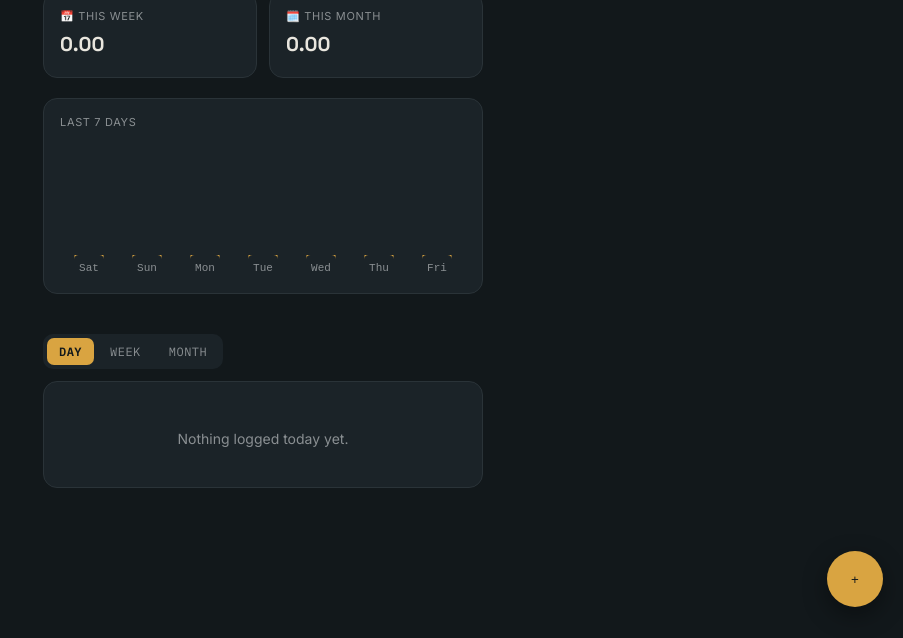
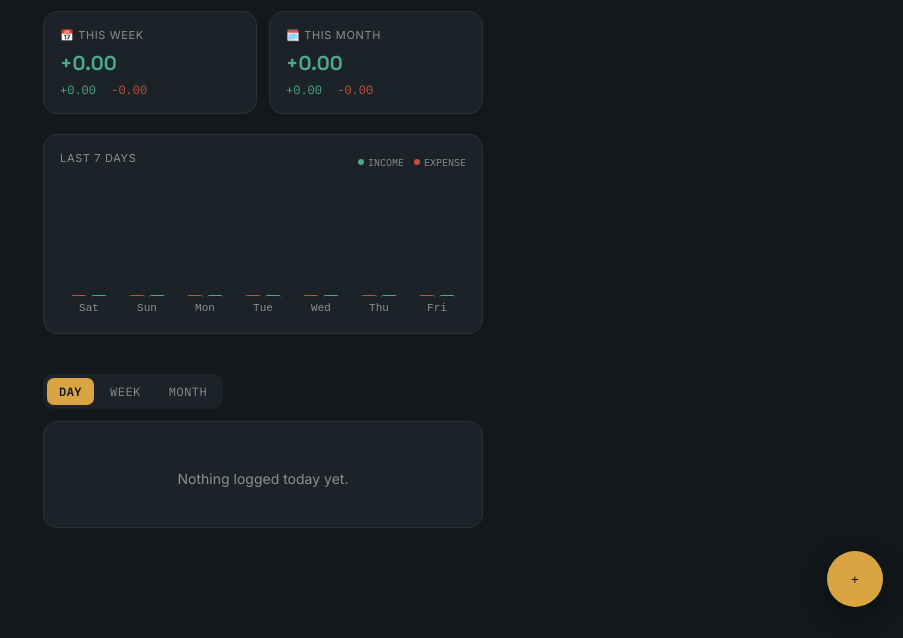
Before and after one commit to jimmysin069/Expenses, a plain HTML site: page index.html in a window 1280 px wide. Shown: the part 169-807 px from the top of the page, without its empty margins (377-1280 px from the left). Drawn offline with Linux system fonts and the light colour scheme.

Commit message:
Add files via upload

```diff
--- a/app.js
+++ b/app.js
@@ -4,12 +4,12 @@
 //    "Authorized JavaScript origins".
 // 3. Paste the client ID below.
 const CONFIG = {
-  GOOGLE_CLIENT_ID: "129381559770-56u047to9s99j59gavs2oti1ifd1vuoi.apps.googleusercontent.com",
+  GOOGLE_CLIENT_ID: "YOUR_GOOGLE_CLIENT_ID.apps.googleusercontent.com",
   DRIVE_SCOPE: "https://www.googleapis.com/auth/drive.appdata",
   DRIVE_FILENAME: "ledger-data.json"
 };
 
-const CATEGORIES = [
+const EXPENSE_CATEGORIES = [
   { id: "food", label: "Food", color: "#C1533B" },
   { id: "transport", label: "Transport", color: "#4FA88B" },
   { id: "bills", label: "Bills", color: "#D9A441" },
@@ -17,11 +17,22 @@ const CATEGORIES = [
   { id: "health", label: "Health", color: "#B06BC9" },
   { id: "other", label: "Other", color: "#8A8F92" }
 ];
-const catMeta = (id) => CATEGORIES.find((c) => c.id === id) || CATEGORIES[5];
+const INCOME_CATEGORIES = [
+  { id: "tips", label: "Tips", color: "#4FA88B" },
+  { id: "salary", label: "Salary", color: "#7C8FC9" },
+  { id: "bonus", label: "Bonus", color: "#D9A441" },
+  { id: "other_income", label: "Other", color: "#8A8F92" }
+];
+const catMeta = (id) =>
+  [...EXPENSE_CATEGORIES, ...INCOME_CATEGORIES].find((c) => c.id === id) || EXPENSE_CATEGORIES[5];
 
 // ---- State --------------------------------------------------------------
+// entries: { id, amount, type: 'expense'|'income', category, note, date }
 let entries = JSON.parse(localStorage.getItem("ledger:entries") || "[]");
+// migrate legacy entries (no type field) to expenses
+entries = entries.map((e) => (e.type ? e : { ...e, type: "expense" }));
 let view = "day";
+let selectedType = "expense";
 let selectedCategory = "food";
 let tokenClient = null;
 let accessToken = null;
@@ -149,14 +160,20 @@ function setSyncStatus(state) {
 }
 
 // ---- Derived data ----------------------------------------------------------
+function sumByType(list) {
+  const income = list.filter((e) => e.type === "income").reduce((s, e) => s + e.amount, 0);
+  const expense = list.filter((e) => e.type !== "income").reduce((s, e) => s + e.amount, 0);
+  return { income, expense, net: income - expense };
+}
+
 function last7Days() {
   const days = [];
   for (let i = 6; i >= 0; i--) {
     const d = new Date();
     d.setDate(d.getDate() - i);
     const iso = d.toISOString().slice(0, 10);
-    const total = entries.filter((e) => e.date === iso).reduce((s, e) => s + e.amount, 0);
-    days.push({ label: d.toLocaleDateString(undefined, { weekday: "short" }), iso, total });
+    const { income, expense, net } = sumByType(entries.filter((e) => e.date === iso));
+    days.push({ label: d.toLocaleDateString(undefined, { weekday: "short" }), iso, income, expense, net });
   }
   return days;
 }
@@ -166,29 +183,41 @@ function last6Months() {
   const now = new Date();
   for (let i = 5; i >= 0; i--) {
     const d = new Date(now.getFullYear(), now.getMonth() - i, 1);
-    const total = entries
-      .filter((e) => {
-        const ed = new Date(e.date);
-        return ed.getFullYear() === d.getFullYear() && ed.getMonth() === d.getMonth();
-      })
-      .reduce((s, e) => s + e.amount, 0);
-    months.push({ label: d.toLocaleDateString(undefined, { month: "short" }), total });
+    const list = entries.filter((e) => {
+      const ed = new Date(e.date);
+      return ed.getFullYear() === d.getFullYear() && ed.getMonth() === d.getMonth();
+    });
+    const { income, expense, net } = sumByType(list);
+    months.push({ label: d.toLocaleDateString(undefined, { month: "short" }), income, expense, net });
   }
   return months;
 }
 
 function sumRange(startOffsetDays, endOffsetDays) {
-  let sum = 0;
+  const list = [];
   for (let i = startOffsetDays; i >= endOffsetDays; i--) {
     const d = new Date();
     d.setDate(d.getDate() - i);
     const iso = d.toISOString().slice(0, 10);
-    sum += entries.filter((e) => e.date === iso).reduce((s, e) => s + e.amount, 0);
+    entries.filter((e) => e.date === iso).forEach((e) => list.push(e));
   }
-  return sum;
+  return sumByType(list);
 }
 
 // ---- Chart (canvas, no deps) -----------------------------------------------
+function roundedBar(ctx, x, y, w, h, r) {
+  ctx.beginPath();
+  ctx.moveTo(x, y + h);
+  ctx.lineTo(x, y + r);
+  ctx.arcTo(x, y, x + r, y, r);
+  ctx.lineTo(x + w - r, y);
+  ctx.arcTo(x + w, y, x + w, y + r, r);
+  ctx.lineTo(x + w, y + h);
+  ctx.closePath();
+  ctx.fill();
+}
+
+// data: [{ label, income, expense }]  — grouped income (green) vs expense (red) bars per period
 function drawChart(data) {
   const canvas = document.getElementById("chart");
   const dpr = window.devicePixelRatio || 1;
@@ -200,31 +229,28 @@ function drawChart(data) {
   ctx.scale(dpr, dpr);
   ctx.clearRect(0, 0, w, h);
 
-  const max = Math.max(...data.map((d) => d.total), 1);
-  const barW = (w / data.length) * 0.5;
-  const gap = (w / data.length) * 0.5;
+  const max = Math.max(...data.map((d) => Math.max(d.income, d.expense)), 1);
+  const groupW = w / data.length;
+  const barW = groupW * 0.28;
+  const baseline = h - 22;
 
   ctx.font = "11px 'IBM Plex Mono', monospace";
-  ctx.fillStyle = "#8A8F92";
   ctx.textAlign = "center";
 
   data.forEach((d, i) => {
-    const x = i * (barW + gap) + gap / 2;
-    const barH = (d.total / max) * 95;
-    ctx.fillStyle = "#D9A441";
-    ctx.beginPath();
-    const r = 4;
-    const y = h - 22 - barH;
-    ctx.moveTo(x, h - 22);
-    ctx.lineTo(x, y + r);
-    ctx.arcTo(x, y, x + r, y, r);
-    ctx.lineTo(x + barW - r, y);
-    ctx.arcTo(x + barW, y, x + barW, y + r, r);
-    ctx.lineTo(x + barW, h - 22);
-    ctx.closePath();
-    ctx.fill();
+    const groupX = i * groupW;
+    const expH = (d.expense / max) * 95;
+    const incH = (d.income / max) * 95;
+    const expX = groupX + groupW / 2 - barW - 2;
+    const incX = groupX + groupW / 2 + 2;
+
+    ctx.fillStyle = "#C1533B";
+    roundedBar(ctx, expX, baseline - expH, barW, Math.max(expH, 1), 3);
+    ctx.fillStyle = "#4FA88B";
+    roundedBar(ctx, incX, baseline - incH, barW, Math.max(incH, 1), 3);
+
     ctx.fillStyle = "#8A8F92";
-    ctx.fillText(d.label, x + barW / 2, h - 6);
+    ctx.fillText(d.label, groupX + groupW / 2, h - 6);
   });
 }
 
@@ -243,8 +269,11 @@ function entriesForView() {
 }
 
 function render() {
-  const todayTotal = entries.filter((e) => e.date === todayISO()).reduce((s, e) => s + e.amount, 0);
-  document.getElementById("todayTotal").textContent = fmt(todayTotal);
+  const todaySums = sumByType(entries.filter((e) => e.date === todayISO()));
+  document.getElementById("todayTotal").textContent = (todaySums.net >= 0 ? "" : "-") + fmt(Math.abs(todaySums.net));
+  document.getElementById("todayTotal").style.color = todaySums.net < 0 ? "#C1533B" : "#E9E6DE";
+  document.getElementById("todaySub").textContent =
+    `+${fmt(todaySums.income)} income · -${fmt(todaySums.expense)} spent`;
   document.getElementById("todayDate").textContent = new Date().toLocaleDateString(undefined, {
     weekday: "long",
     month: "long",
@@ -252,16 +281,15 @@ function render() {
   });
 
   const weekData = last7Days();
-  const thisWeek = weekData.reduce((s, d) => s + d.total, 0);
-  const lastWeek = sumRange(13, 7);
-  document.getElementById("weekTotal").textContent = fmt(thisWeek);
-  setDelta("weekDelta", lastWeek === 0 ? null : ((thisWeek - lastWeek) / lastWeek) * 100, "vs last week");
+  const weekSums = weekData.reduce(
+    (a, d) => ({ income: a.income + d.income, expense: a.expense + d.expense, net: a.net + d.net }),
+    { income: 0, expense: 0, net: 0 }
+  );
+  fillCard("week", weekSums);
 
   const monthData = last6Months();
-  const thisMonth = monthData[monthData.length - 1].total;
-  const lastMonth = monthData[monthData.length - 2].total;
-  document.getElementById("monthTotal").textContent = fmt(thisMonth);
-  setDelta("monthDelta", lastMonth === 0 ? null : ((thisMonth - lastMonth) / lastMonth) * 100, "vs last month");
+  const monthSums = monthData[monthData.length - 1];
+  fillCard("month", monthSums);
 
   drawChart(view === "month" ? monthData : weekData);
   document.getElementById("chartLabel").textContent = view === "month" ? "Last 6 months" : "Last 7 days";
@@ -270,22 +298,24 @@ function render() {
   renderList();
 }
 
-function setDelta(id, pct, suffix) {
-  const el = document.getElementById(id);
-  if (pct === null) {
-    el.textContent = "";
-    return;
-  }
-  el.className = "delta " + (pct > 0 ? "up" : "down");
-  el.textContent = (pct > 0 ? "▲ " : "▼ ") + Math.abs(pct).toFixed(0) + "% " + suffix;
+function fillCard(prefix, sums) {
+  document.getElementById(prefix + "Income").textContent = "+" + fmt(sums.income);
+  document.getElementById(prefix + "Expense").textContent = "-" + fmt(sums.expense);
+  const netEl = document.getElementById(prefix + "Net");
+  netEl.textContent = (sums.net >= 0 ? "+" : "-") + fmt(Math.abs(sums.net));
+  netEl.className = "value font-display " + (sums.net >= 0 ? "positive" : "negative");
 }
 
 function renderChips() {
   const source = entriesForView();
   const map = {};
-  source.forEach((e) => (map[e.category] = (map[e.category] || 0) + e.amount));
+  source.forEach((e) => {
+    const key = e.category;
+    if (!map[key]) map[key] = { total: 0, type: e.type };
+    map[key].total += e.amount;
+  });
   const list = Object.entries(map)
-    .map(([id, total]) => ({ ...catMeta(id), total }))
+    .map(([id, v]) => ({ ...catMeta(id), ...v }))
     .sort((a, b) => b.total - a.total);
 
   const el = document.getElementById("chips");
@@ -293,7 +323,8 @@ function renderChips() {
   list.forEach((c) => {
     const chip = document.createElement("div");
     chip.className = "chip";
-    chip.innerHTML = `<span class="swatch" style="background:${c.color}"></span><span>${c.label}</span><span class="amt">${fmt(c.total)}</span>`;
+    const sign = c.type === "income" ? "+" : "-";
+    chip.innerHTML = `<span class="swatch" style="background:${c.color}"></span><span>${c.label}</span><span class="amt">${sign}${fmt(c.total)}</span>`;
     el.appendChild(chip);
   });
 }
@@ -312,6 +343,7 @@ function renderList() {
     const row = document.createElement("div");
     row.className = "entry-row";
     const dateLabel = new Date(e.date).toLocaleDateString(undefined, { month: "short", day: "numeric" });
+    const isIncome = e.type === "income";
     row.innerHTML = `
       <span class="entry-dot" style="background:${meta.color}"></span>
       <div class="entry-info">
@@ -319,7 +351,7 @@ function renderList() {
         <div class="entry-meta">${meta.label} · ${dateLabel}</div>
       </div>
       <div class="leader"></div>
-      <div class="entry-amt">${fmt(e.amount)}</div>
+      <div class="entry-amt" style="color:${isIncome ? "#4FA88B" : "#E9E6DE"}">${isIncome ? "+" : "-"}${fmt(e.amount)}</div>
       <button class="entry-del" data-id="${e.id}" aria-label="Delete">✕</button>
     `;
     el.appendChild(row);
@@ -352,6 +384,7 @@ function addEntry() {
   entries.unshift({
     id: Date.now().toString(36) + Math.random().toString(36).slice(2, 6),
     amount: amt,
+    type: selectedType,
     category: selectedCategory,
     note: noteInput.value.trim(),
     date: dateInput.value || todayISO()
@@ -384,7 +417,8 @@ function closeSheet() {
 function buildCategoryPicker() {
   const el = document.getElementById("catPicker");
   el.innerHTML = "";
-  CATEGORIES.forEach((c) => {
+  const list = selectedType === "income" ? INCOME_CATEGORIES : EXPENSE_CATEGORIES;
+  list.forEach((c) => {
     const btn = document.createElement("button");
     btn.className = "cat-btn" + (c.id === selectedCategory ? " selected" : "");
     btn.textContent = c.label;
@@ -395,6 +429,16 @@ function buildCategoryPicker() {
     });
     el.appendChild(btn);
   });
+}
+
+function setEntryType(type) {
+  selectedType = type;
+  const list = type === "income" ? INCOME_CATEGORIES : EXPENSE_CATEGORIES;
+  selectedCategory = list[0].id;
+  document.querySelectorAll(".type-tab").forEach((t) => t.classList.toggle("active", t.dataset.type === type));
+  document.getElementById("saveEntry").textContent = type === "income" ? "Add income" : "Add expense";
+  document.getElementById("saveEntry").style.background = type === "income" ? "#4FA88B" : "#D9A441";
+  buildCategoryPicker();
 }
 
 function setupTabs() {
@@ -411,6 +455,9 @@ function setupTabs() {
 window.addEventListener("DOMContentLoaded", () => {
   buildCategoryPicker();
   setupTabs();
+  document.querySelectorAll(".type-tab").forEach((t) => {
+    t.addEventListener("click", () => setEntryType(t.dataset.type));
+  });
   document.getElementById("addBtn").addEventListener("click", openSheet);
   document.getElementById("closeSheet").addEventListener("click", closeSheet);
   document.getElementById("sheetBackdrop").addEventListener("click", (e) => {
--- a/index.html
+++ b/index.html
@@ -16,6 +16,7 @@
   <div class="header">
     <div class="eyebrow">🧾 Ledger</div>
     <h1 class="font-display" id="todayTotal">0.00</h1>
+    <div class="today-sub font-mono" id="todaySub"></div>
     <div class="date" id="todayDate"></div>
     <button class="sync-status" id="syncStatus">
       <span class="dot"></span>
@@ -26,18 +27,30 @@
   <div class="grid-2">
     <div class="card">
       <div class="label">📅 This week</div>
-      <div class="value font-display" id="weekTotal">0.00</div>
-      <div class="delta font-mono" id="weekDelta"></div>
+      <div class="value font-display" id="weekNet">0.00</div>
+      <div class="subline font-mono">
+        <span class="income-text" id="weekIncome">+0.00</span>
+        <span class="expense-text" id="weekExpense">-0.00</span>
+      </div>
     </div>
     <div class="card">
       <div class="label">🗓️ This month</div>
-      <div class="value font-display" id="monthTotal">0.00</div>
-      <div class="delta font-mono" id="monthDelta"></div>
+      <div class="value font-display" id="monthNet">0.00</div>
+      <div class="subline font-mono">
+        <span class="income-text" id="monthIncome">+0.00</span>
+        <span class="expense-text" id="monthExpense">-0.00</span>
+      </div>
     </div>
   </div>
 
   <div class="card chart-card">
-    <div class="label" id="chartLabel">Last 7 days</div>
+    <div class="chart-head">
+      <div class="label" id="chartLabel">Last 7 days</div>
+      <div class="legend">
+        <span class="legend-item"><span class="dot" style="background:#4FA88B"></span>Income</span>
+        <span class="legend-item"><span class="dot" style="background:#C1533B"></span>Expense</span>
+      </div>
+    </div>
     <canvas id="chart"></canvas>
   </div>
 
@@ -62,6 +75,11 @@
       <button id="closeSheet" aria-label="Close">✕</button>
     </div>
 
+    <div class="tabs type-toggle">
+      <button class="tab type-tab active" data-type="expense">Expense</button>
+      <button class="tab type-tab" data-type="income">Income</button>
+    </div>
+
     <label class="field-label">Amount</label>
     <input class="field mono" type="number" inputmode="decimal" id="amountInput" placeholder="0.00" />
 
--- a/style.css
+++ b/style.css
@@ -34,6 +34,15 @@ body {
 }
 .header h1 { font-size: 30px; margin: 0; letter-spacing: -0.02em; }
 .header .date { color: var(--muted); font-size: 13px; margin-top: 4px; }
+.today-sub { font-size: 12px; color: var(--muted); margin-top: 4px; }
+
+.income-text { color: var(--green); }
+.expense-text { color: var(--red); margin-left: 8px; }
+.subline { font-size: 12px; margin-top: 6px; }
+.value.positive { color: var(--green); }
+.value.negative { color: var(--red); }
+
+.type-toggle { margin: 0 0 16px; }
 
 .sync-status {
   display: inline-flex; align-items: center; gap: 6px;
@@ -65,6 +74,10 @@ body {
 
 .chart-card { margin: 0 20px 20px; }
 .chart-card canvas { width: 100%; height: 140px; display: block; }
+.chart-head { display: flex; align-items: center; justify-content: space-between; margin-bottom: 4px; }
+.legend { display: flex; gap: 10px; }
+.legend-item { display: flex; align-items: center; gap: 4px; font-size: 10px; color: var(--muted); font-family: 'IBM Plex Mono', monospace; text-transform: uppercase; }
+.legend-item .dot { width: 6px; height: 6px; border-radius: 50%; }
 
 .chips { padding: 0 20px; margin-bottom: 20px; display: flex; flex-wrap: wrap; gap: 8px; }
 .chip {
```
